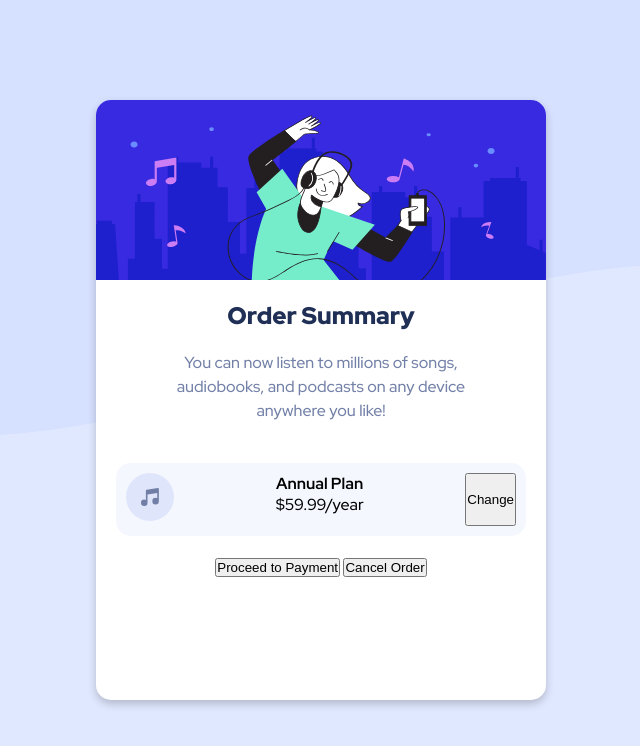
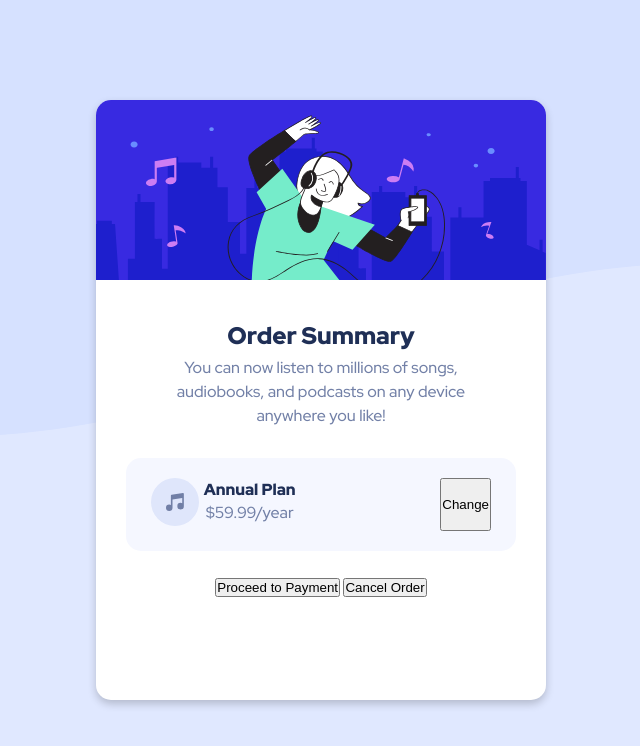
Before and after one commit to brettl1991/Order-Summery-Card, a plain HTML site: page index.html in a window 1280 px wide. Shown: the whole page, without its empty margins (319-959 px from the left). Drawn offline with Linux system fonts and the light colour scheme.

Commit message:
Styling the card center, body and card-plan parts

```diff
--- a/style.css
+++ b/style.css
@@ -49,7 +49,7 @@ body {
 
 .card-body {
   text-align: center;
-  margin-top: 200px;
+  margin-top: 220px;
 }
 
 h2 {
@@ -60,7 +60,7 @@ h2 {
 .card-center p {
   font-size: 16px;
   color: var(--neutral-color-desaturated);
-  padding: 20px;
+  padding: 5px;
   line-height: 1.5em;
 }
 
@@ -69,10 +69,21 @@ h2 {
   justify-content: space-between;
   background-color: var(--neutral-color-pale);
   border-radius: 15px;
-  margin: 20px;
-  padding: 10px;
+  margin: 25px 30px;
+  padding: 20px 25px;
 }
 
-.icon-img {
+.card-plan-box {
+  margin-right: 140px;
+}
 
+.card-plan-box h4 {
+  font-weight: 900;
+  color: var(--neutral-color-dark);
+  line-height: 1.5em;
 }
+
+.card-plan-box p {
+  font-size: 16px;
+  color: var(--neutral-color-desaturated);
+}
```
Also changed, not shown: index.html (+0 -1 lines).
